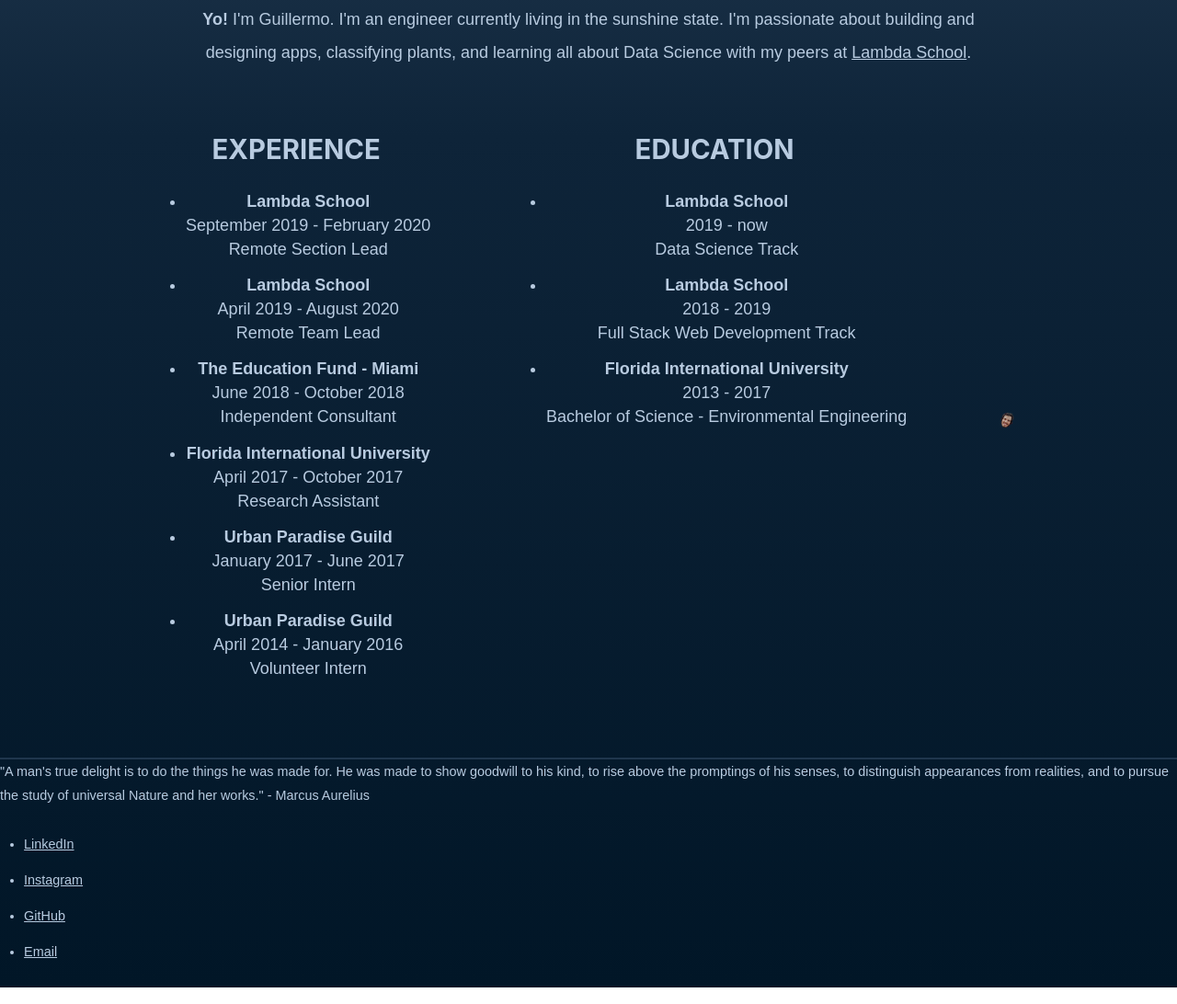
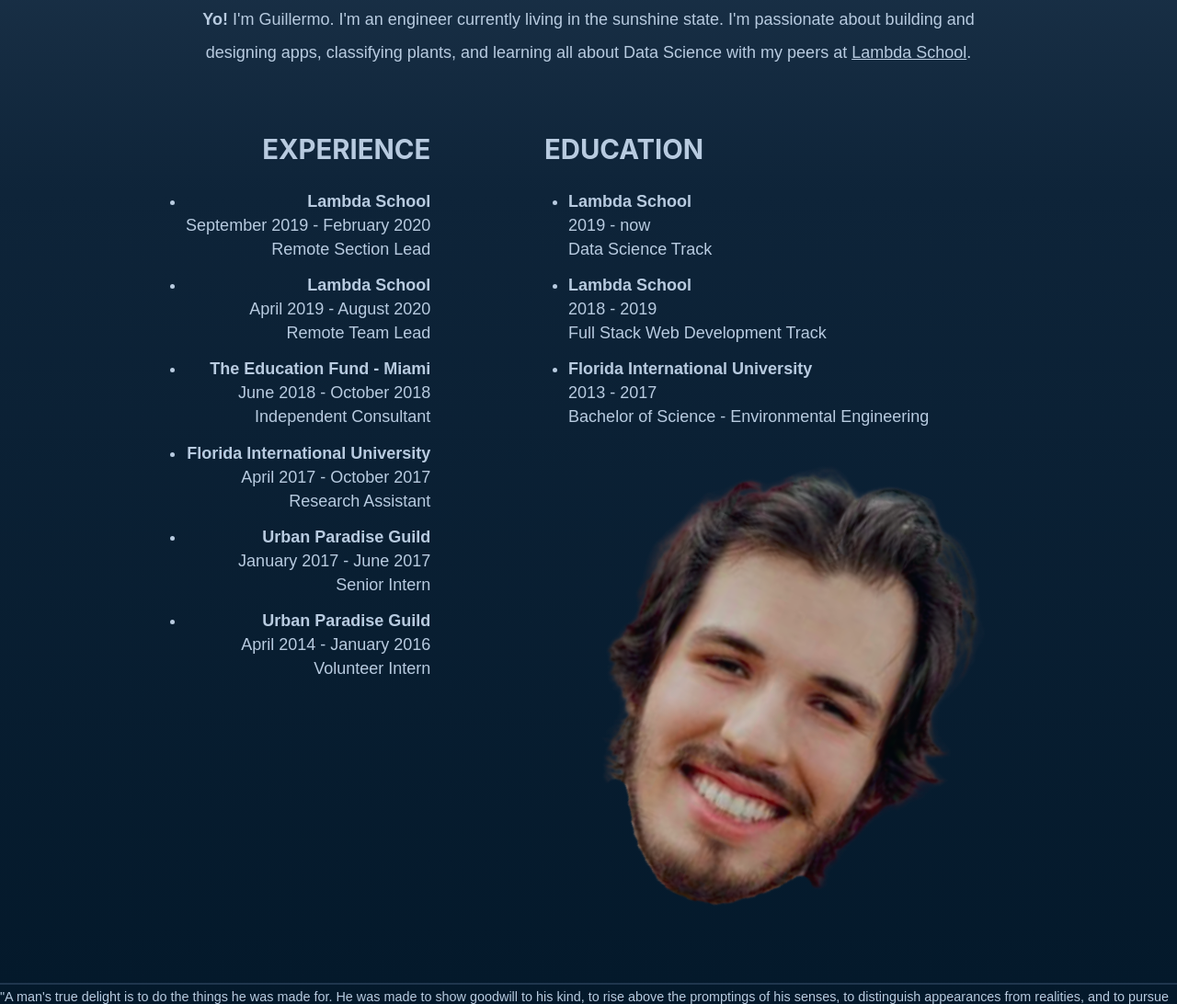
Before and after one commit to discogerm/guillermoarriadevoe.com, a Gatsby site: page /about in a window 1280 px wide. Shown: the part 160-1252 px from the top of the page at 92% size. Built offline with nearby package versions, Linux system fonts and the light colour scheme; Gatsby itself is replaced by a stand-in of ours.

Commit message:
Updated about page styling

```diff
--- a/src/components/header.module.scss
+++ b/src/components/header.module.scss
@@ -47,4 +47,5 @@
 
 .active-nav-item {
   color: white;
+  // text-shadow: 0 5px 2px $friendly-blue-hover;
 }
--- a/src/pages/about.js
+++ b/src/pages/about.js
@@ -24,7 +24,6 @@
           .
         </IntroText>
         <div className={aboutStyles.summary}>
-          <img src={face} alt="sup" />
           <div className={aboutStyles.summaryContent}>
             <h2>EDUCATION</h2>
             <ul>
@@ -50,6 +49,7 @@
                 Bachelor of Science - Environmental Engineering
               </li>
             </ul>
+            <img src={face} alt="sup" />
           </div>
           <div className={aboutStyles.summaryContent}>
             <h2>EXPERIENCE</h2>
--- a/src/pages/about.module.scss
+++ b/src/pages/about.module.scss
@@ -11,41 +11,24 @@
     display: flex;
     flex-direction: row-reverse;
     justify-content: space-between;
-    text-align: center;
-    flex-wrap: wrap;
+    // text-align: center;
+    // flex-wrap: wrap;
 
     div:nth-child(2) {
-      text-align: center;
+      // text-align: center;
       margin: 0;
     }
   }
 
-  img {
-    display: none;
-
-    @include respond-above(sm) {
-      width: 1em;
-      margin: auto 0;
-      align-self: center;
-      display: inline;
-      transform: rotate(25deg);
-      opacity: 0.8;
-      transition: 2s;
-
-      &:hover {
-        transform: rotate(360deg);
-      }
-    }
-  }
-
   .summary-content {
-    border: 0.2em solid $border-blue;
+    // border: 0.2em solid $border-blue;
     border-radius: 0.5em;
     padding: 1.5em;
     margin-bottom: 2em;
 
     @include respond-above(sm) {
-      width: 45%;
+      // height: 50%;
+      width: 50%;
       display: flex;
       flex-direction: column;
       // justify-content: space-between;
@@ -67,3 +50,21 @@
     }
   }
 }
+
+img {
+  display: none;
+
+  @include respond-above(sm) {
+    // width: 10em;
+    margin: auto 0;
+    align-self: center;
+    display: inline;
+    transform: rotate(25deg);
+    opacity: 0.8;
+    transition: 2s;
+
+    &:hover {
+      transform: rotate(360deg);
+    }
+  }
+}
```
Also changed, not shown: src/assets/upg_colorado.jpg (added).
